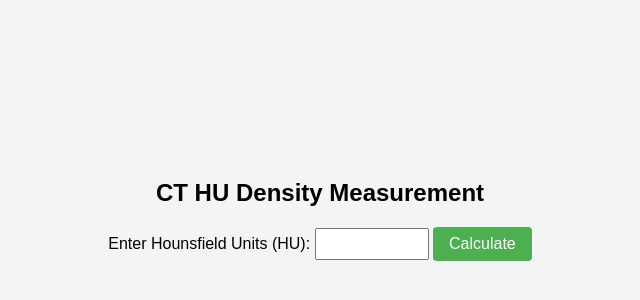
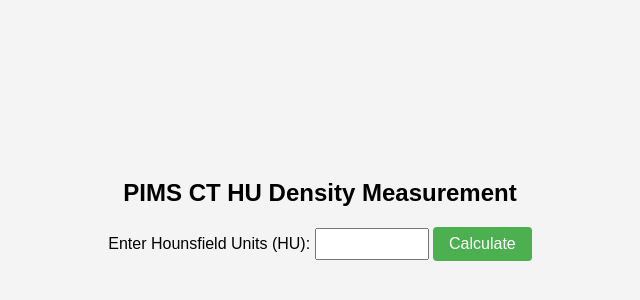
Before and after one commit to Irfani645/CT-HU-density-measurement, a plain HTML site: page index.html in a window 1280 px wide. Shown: the part 180-480 px from the top of the page, without its empty margins (320-960 px from the left). Drawn offline with Linux system fonts and the light colour scheme.

Commit message:
index.html

```diff
--- a/index.html
+++ b/index.html
@@ -41,7 +41,7 @@
 <body>
 
 <div class="container">
-    <h2>CT HU Density Measurement</h2>
+    <h2>PIMS CT HU Density Measurement</h2>
     <label for="inputHU">Enter Hounsfield Units (HU):</label>
     <input type="number" id="inputHU" min="-1000" max="1000" step="1">
     <button id="btnCalculate">Calculate</button>
```
